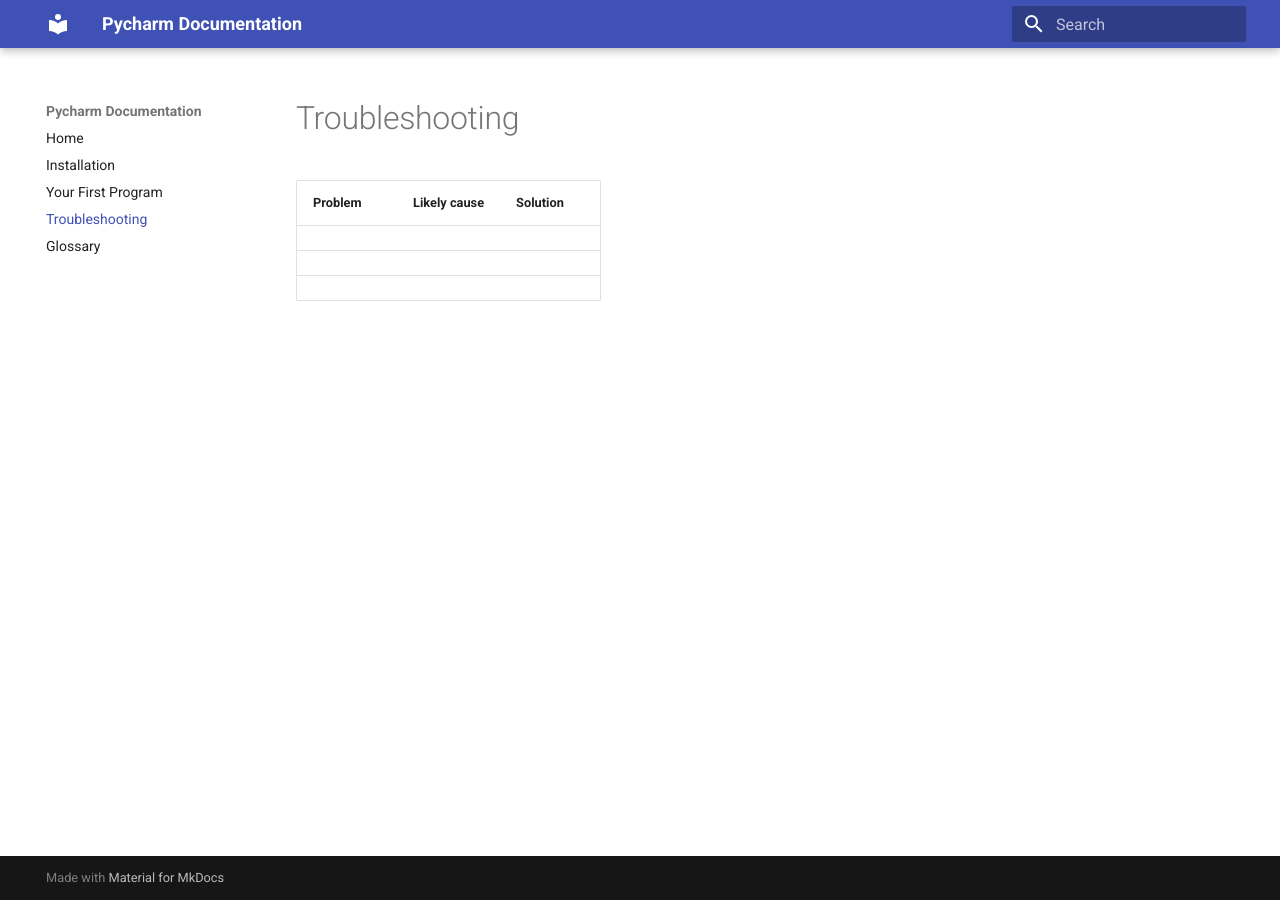
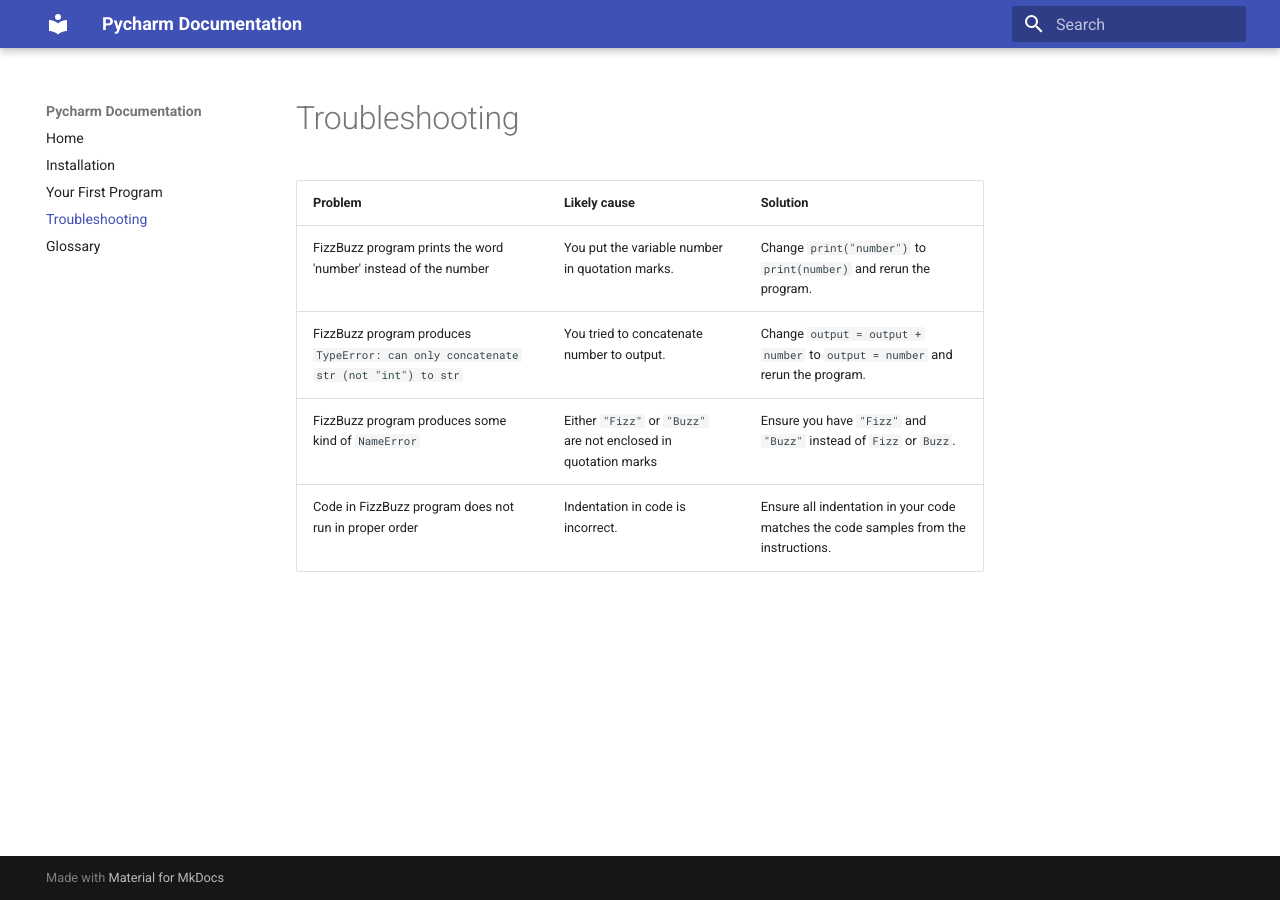
Before and after one commit to MicrowaveLinkAntenna/PyCharm-Documentation, an MkDocs documentation site: the page built from docs/troubleshooting.md, in a window 1280 px wide. Built offline with MkDocs 1.6.1 and Material for MkDocs 9.7.7, drawn with Linux system fonts in a browser that asks for light colours.

Commit message:
Add some examples to FizzBuzz

```diff
--- a/docs/troubleshooting.md
+++ b/docs/troubleshooting.md
@@ -1,5 +1,6 @@
-| Problem | Likely cause | Solution |
-|---------|--------------|----------|
-|         |              |          |
-|         |              |          |
-|         |              |          |
+| Problem                                                                            | Likely cause                                                    | Solution                                                                            |
+|------------------------------------------------------------------------------------|-----------------------------------------------------------------|-------------------------------------------------------------------------------------|
+| FizzBuzz program prints the word 'number' instead of the number                    | You put the variable number in quotation marks.                 | Change `print("number")` to `print(number)` and rerun the program.                  |
+| FizzBuzz program produces `TypeError: can only concatenate str (not "int") to str` | You tried to concatenate number to output.                      | Change `output = output + number` to `output = number` and rerun the program.       |
+| FizzBuzz program produces some kind of `NameError`                                 | Either `"Fizz"` or `"Buzz"` are not enclosed in quotation marks | Ensure you have `"Fizz"` and `"Buzz"` instead of `Fizz` or `Buzz`.                  |
+| Code in FizzBuzz program does not run in proper order                              | Indentation in code is incorrect.                               | Ensure all indentation in your code matches the code samples from the instructions. |
```
